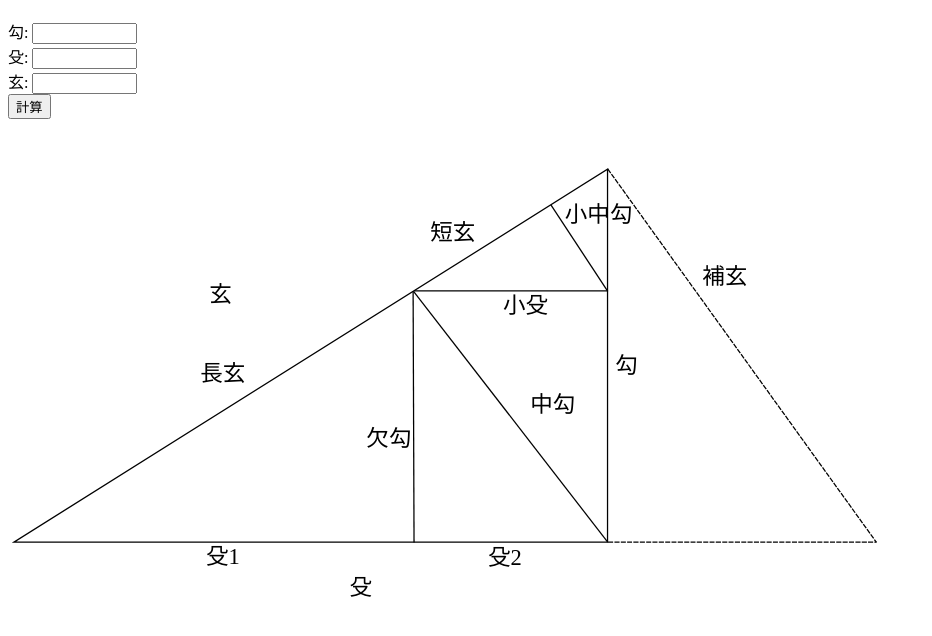
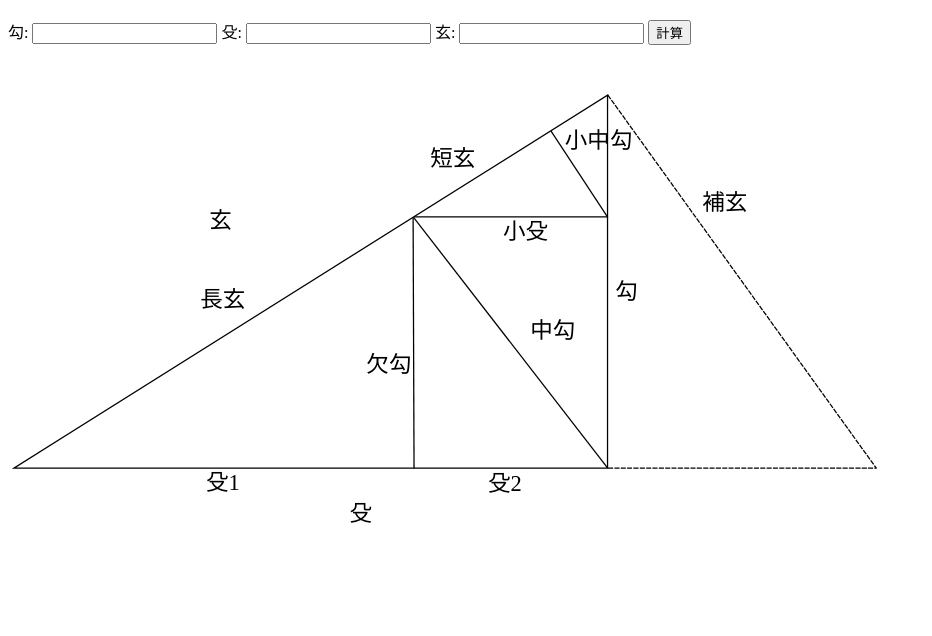
Before and after one commit to boonx4m312s/koucogen, a plain HTML site: page index.html in a window 1280 px wide. Shown: the part 70-706 px from the top of the page, without its empty margins (0-932 px from the left). Drawn offline with Linux system fonts and the light colour scheme.

Commit message:
html update

```diff
--- a/index.html
+++ b/index.html
@@ -9,23 +9,14 @@
   <body>
     <h1>勾殳玄の計算
     </h1>
-    <form>
-      <div class="form-group">
-         <label for="title1">勾:</label>
-         <input type="text" id="kou" name="kou" size="10" />
-     </div>
-     <div class="form-group">
-         <label for="title2">殳:</label>
-         <input type="text" id="co" name="co" size="10" />
-     </div>
-     <div class="form-group">
-         <label for="title3">玄:</label>
-         <input type="text" id="gen" name="gen" size="10" />
-     </div>
+      <label for="title1">勾:</label>
+      <input type="number" id="kou" name="kou" size="10" />
+      <label for="title2">殳:</label>
+      <input type="number" id="co" name="co" size="10" />
+      <label for="title3">玄:</label>
+      <input type="number" id="gen" name="gen" size="10" />
       <button id="button1">計算</button>
-  </form>
-
-  <svg
+      <svg
   width="1000"
   height="500"
   viewBox="0 0 264.58333 132.29167"
@@ -247,9 +238,7 @@
         x="97.879776"
         y="137.97455">欠勾</tspan></text>
  </g>
-</svg>
-
-
+      </svg>
   <script src="script.js"></script>
   </body>
 </html>
```
